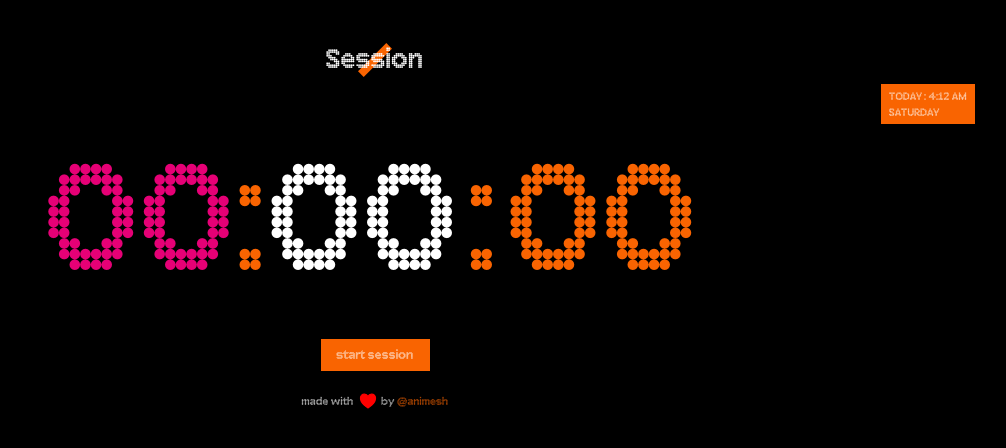
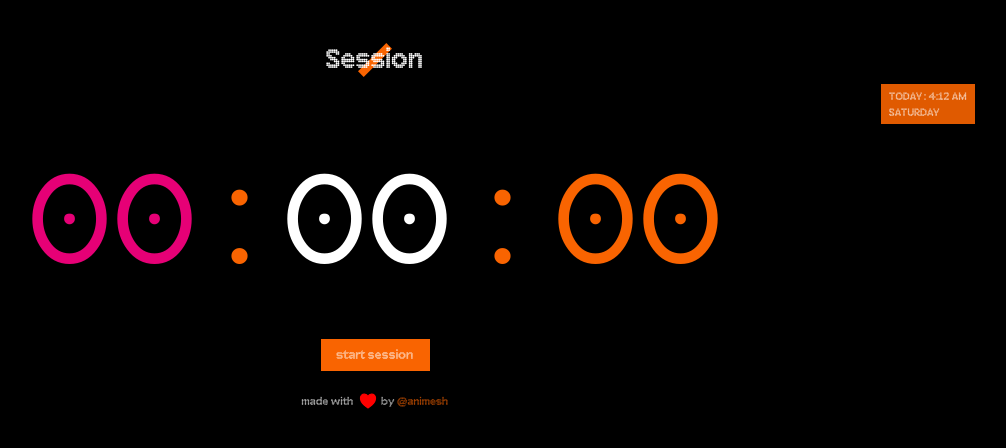
Before and after one commit to kakotyanimesh/chrona, a Next.js app: page / in a window 1280 px wide. Shown: the top 448 px of the page, without its empty margins (265-1271 px from the left). Built offline with nearby package versions, Linux system fonts and the light colour scheme.

Commit message:
fixed ui

```diff
--- a/src/app/layout.tsx
+++ b/src/app/layout.tsx
@@ -1,5 +1,5 @@
 import type { Metadata } from "next";
-import { arrayRegular } from "@/lib/fonts";
+import { arrayRegular, monofur } from "@/lib/fonts";
 import "./globals.css";
 
 export const metadata: Metadata = {
@@ -64,8 +64,8 @@ export default function RootLayout({
   children: React.ReactNode;
 }>) {
   return (
-    <html lang="en">
-      <body className={`${arrayRegular.variable} antialiased font-array`}>
+    <html lang="en" className={`${arrayRegular.variable} ${monofur.variable}`}>
+      <body>
         {children}
       </body>
     </html>
--- a/src/components/TimerDisplay.tsx
+++ b/src/components/TimerDisplay.tsx
@@ -49,7 +49,7 @@ export default function TimerDisplay({ seconds }: TimerDisplayProps) {
                     Session
                 </h1>
             </div>
-            <div className="text-secondary font-array text-left md:space-y-0 bg-primary px-2 py-1 -space-y-1 md:text-md text-xs absolute md:right-10 right-2">
+            <div className="text-secondary  text-left md:space-y-0 bg-primary/90 px-2 py-1 -space-y-1 md:text-md text-xs absolute md:right-10 right-2">
                 <div>{currentTime}</div>
                 <div>{currentDay}</div>
             </div>
```
